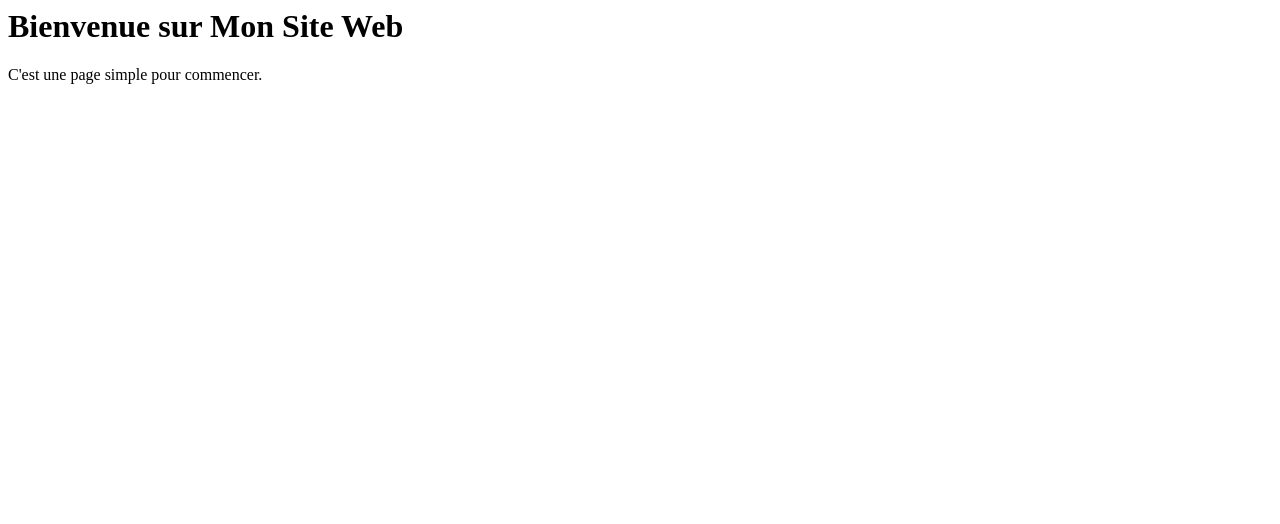
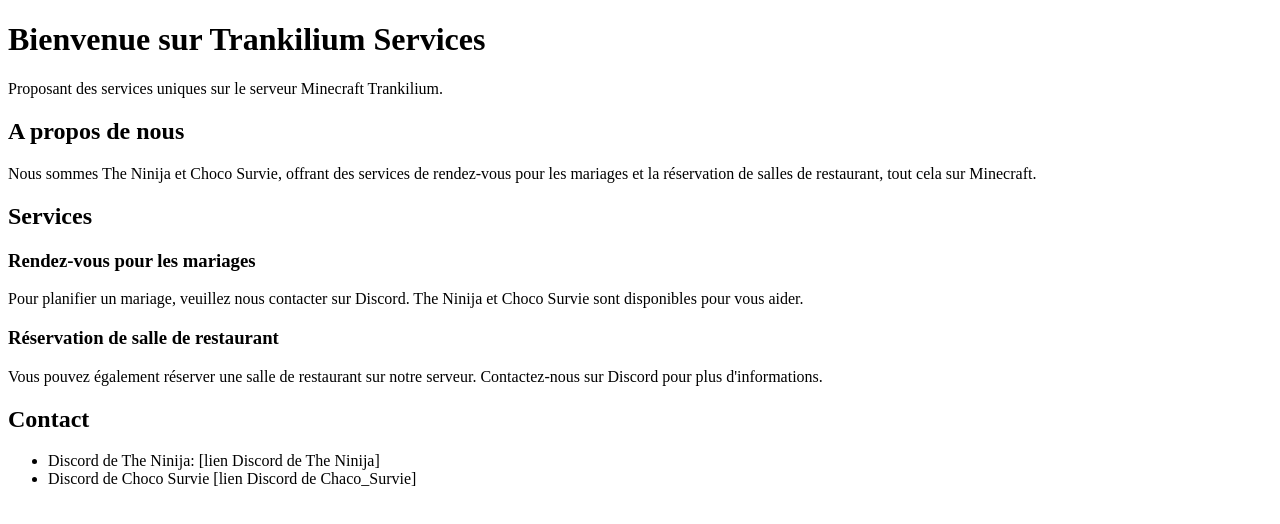
Before and after one commit to Ninijaa/Love_Tk, a plain HTML site: page index.html in a window 1280 px wide. Drawn offline with Linux system fonts and the light colour scheme.

Commit message:
index.html

```diff
--- a/index.html
+++ b/index.html
@@ -1,16 +1,62 @@
+<!DOCTYPE html>
+
+<html lang-"fr">
+
+<head>
+
 <meta charset="UTF-8">
 
-<meta name="viewport" content="width=device-width, initial-scale=1.0">
+<meta name="viewport" content="width-device-width, initial-scale-1.0">
 
-<title>Mon Site Web</title>
+<title>Trankilium Services</title>
 
 </head>
 
 <body>
 
-<h1>Bienvenue sur Mon Site Web</h1>
+<header>
 
-<p>C'est une page simple pour commencer.</p>
+<h1>Bienvenue sur Trankilium Services</h1>
+
+<p>Proposant des services uniques sur le serveur Minecraft Trankilium.</p>
+
+</header>
+
+<section>
+
+<h2>A propos de nous</h2>
+
+<p>Nous sommes The Ninija et Choco Survie, offrant des services de rendez-vous pour les mariages et la réservation de salles de restaurant, tout cela sur Minecraft.</p>
+
+</section>
+
+<section>
+
+<h2>Services</h2>
+
+<h3>Rendez-vous pour les mariages</h3>
+
+<p>Pour planifier un mariage, veuillez nous contacter sur Discord. The Ninija et Choco Survie sont disponibles pour vous aider.</p>
+
+<h3>Réservation de salle de restaurant</h3>
+
+<p>Vous pouvez également réserver une salle de restaurant sur notre serveur. Contactez-nous sur Discord pour plus d'informations.</p>
+
+</section>
+
+<section>
+
+<h2>Contact</h2>
+
+<ul>
+
+<li>Discord de The Ninija: [lien Discord de The Ninija]</li>
+
+<li>Discord de Choco Survie [lien Discord de Chaco_Survie]</li>
+
+</ul>
+
+</section>
 
 </body>
 
```
